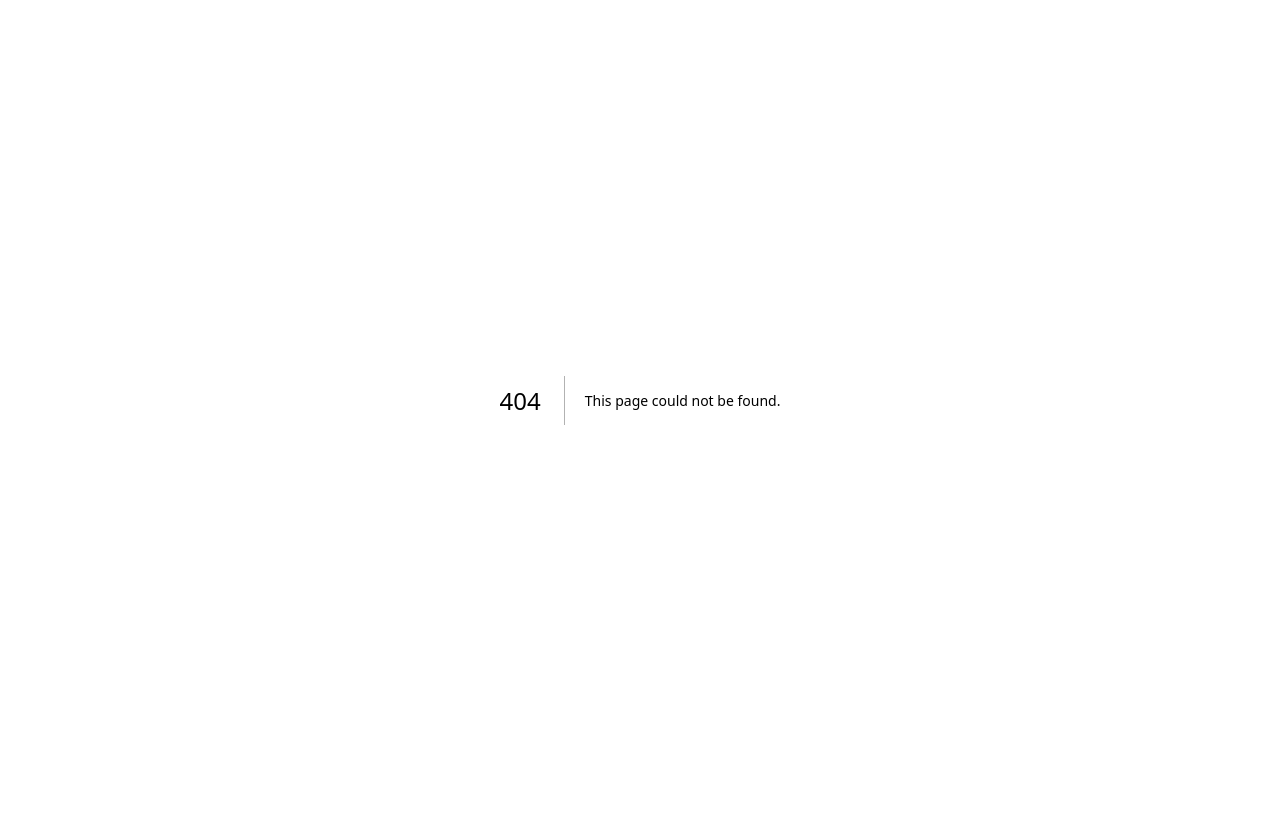
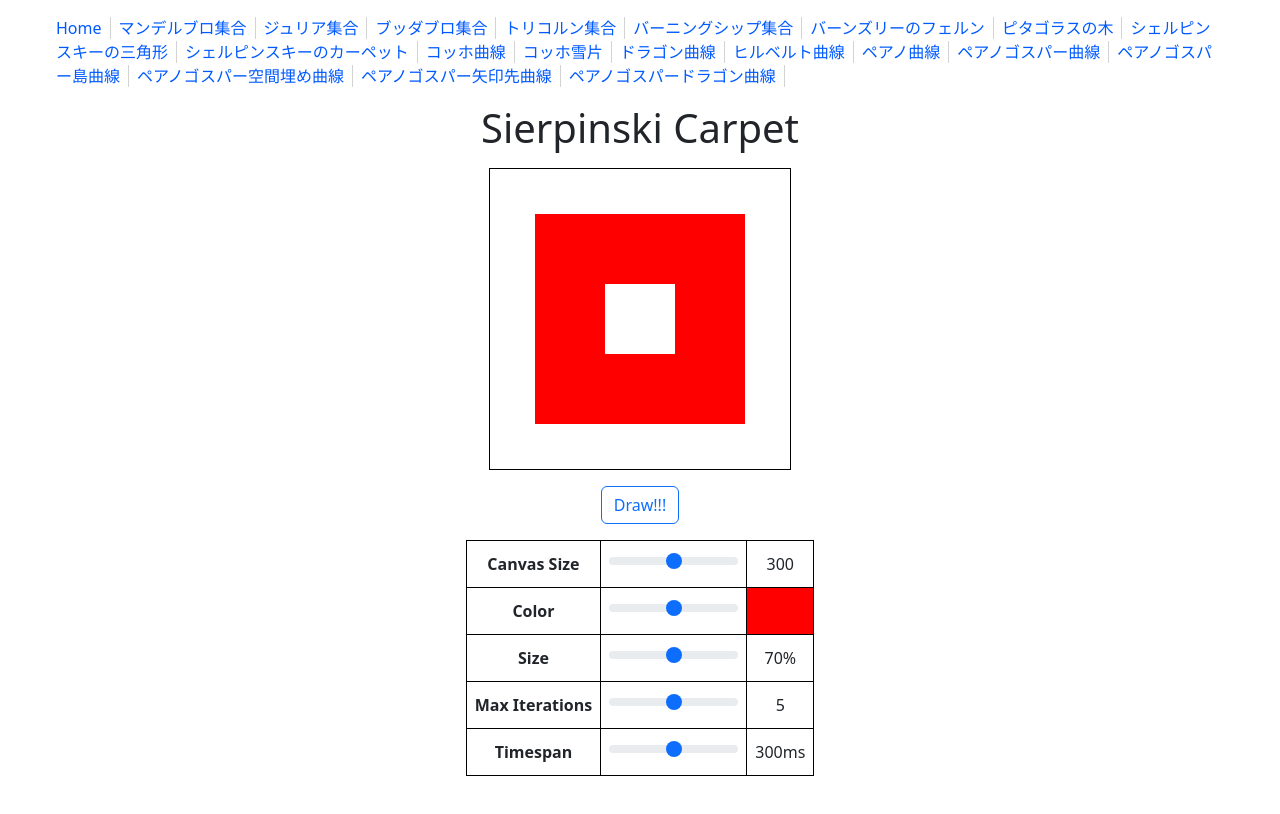
Before and after one commit to osawa-koki/fractal-drawer.ts, a Next.js app: page /sierpinski-carpet in a window 1280 px wide. Before the commit this address had no page. Shown: the top 814 px of the page. Built offline with nearby package versions, Linux system fonts and the light colour scheme.

Commit message:
sierpinski-carpet

```diff
--- /dev/null
+++ b/pages/sierpinski-carpet.tsx
@@ -0,0 +1,140 @@
+import React, { useRef, useState, useEffect } from 'react';
+import Button from 'react-bootstrap/Button';
+import Form from 'react-bootstrap/Form';
+
+import Layout from '../components/Layout';
+import Settings from '../components/Settings';
+
+const pageName = 'Sierpinski Carpet';
+
+const canvasMinSize = 100;
+const canvasMaxSize = 500;
+const sizeMin = 50;
+const sizeMax = 100;
+const maxIterationMinCount = 3;
+const maxIterationMaxCount = 15;
+const timespanMin = 100;
+const timespanMax = 1000;
+
+type coord = {
+  x: number;
+  y: number;
+};
+
+const SierpinskiCarpet = () => {
+
+  let canvasRef = useRef<HTMLCanvasElement>(null);
+
+  let [canvasSize, setCanvasSize] = useState(300);
+  let [color, setColor] = useState(0);
+  let [carpetSize, setCarpetSize] = useState(70);
+  let [maxIterations, setMaxIterations] = useState(5);
+  let [timespan, setTimespan] = useState(300);
+
+  let canvas: HTMLCanvasElement;
+  let ctx: CanvasRenderingContext2D;
+
+  useEffect (() => {
+    canvas = canvasRef.current!;
+    ctx = canvas.getContext('2d')!;
+    Draw(false);
+  }, [canvasSize, color, carpetSize, maxIterations, timespan]);
+
+  function Draw(execute: boolean = true) {
+    const cross_join = (arg: number[]): coord[] => {
+      const answer: coord[] = [];
+      arg.forEach(x => {
+        arg.forEach(y => {
+          answer.push({x: x, y: y} as coord);
+        });
+      });
+      return answer;
+    }
+    function recFx(x: number, y: number, size: number, n: number) {
+      if (maxIterations < n) {
+        return;
+      }
+      if (n / 2 === 0) {
+        ctx.fillStyle = `hsl(${color}, 100%, 50%)`;
+      } else {
+        ctx.fillStyle = "white";
+      }
+      // 「3 * 3」の座標を取得
+      const xys = [
+        1 / 9 * size,
+        4 / 9 * size,
+        7 / 9 * size,
+      ];
+      cross_join(xys).forEach(xy => {
+        ctx.fillRect(
+          xy.x + x,
+          xy.y + y,
+          size / 9,
+          size / 9
+        );
+        setTimeout(() => {
+          recFx(
+            xy.x + x - size / 9,
+            xy.y + y - size / 9,
+            size / 3,
+            n + 1
+          );
+        }, timespan);
+      });
+    }
+    ctx.clearRect(0, 0, canvasSize, canvasSize);
+    const size = canvasSize * carpetSize / 100;
+    const start = (canvasSize - size) / 2;
+    ctx.fillStyle = `hsl(${color}, 100%, 50%)`;
+    ctx.fillRect(start, start, size, size);
+    ctx.fillStyle = "white";
+    const sizeInside = size / 3;
+    const startInside = start + sizeInside;
+    ctx.fillRect(startInside, startInside, sizeInside, sizeInside);
+    if (execute === false) return;
+    recFx(start, start, size, 1);
+  }
+
+  return (
+    <Layout title={`${pageName} (${Settings.ProjectName})`} favicon='feature-image/sierpinski-carpet.png'>
+      <div id='CanvasArea'>
+        <h1>{pageName}</h1>
+        <canvas ref={canvasRef} width={canvasSize} height={canvasSize} />
+      </div>
+      <div id='button-div'>
+        <Button variant="outline-primary" onClick={() => {Draw(true)}}>Draw!!!</Button>
+      </div>
+      <table id='Settings'>
+        <tbody>
+          <tr>
+            <th>Canvas Size</th>
+            <td><Form.Range min={canvasMinSize} max={canvasMaxSize} onInput={(e) => {setCanvasSize(parseInt((e.target as HTMLInputElement).value))}} /></td>
+            <td>{canvasSize}</td>
+          </tr>
+          <tr>
+            <th>Color</th>
+            <td><Form.Range min={0} max={360} onInput={(e) => {setColor(parseInt((e.target as HTMLInputElement).value))}} /></td>
+            <td style={{backgroundColor: `hsl(${color}, 100%, 50%)`}}></td>
+          </tr>
+          <tr>
+            <th>Size</th>
+            <td><Form.Range min={sizeMin} max={sizeMax} onInput={(e) => {setCarpetSize(parseInt((e.target as HTMLInputElement).value))}} /></td>
+            <td>{carpetSize}%</td>
+          </tr>
+          <tr>
+            <th>Max Iterations</th>
+            <td><Form.Range min={maxIterationMinCount} max={maxIterationMaxCount} onInput={(e) => {setMaxIterations(parseInt((e.target as HTMLInputElement).value))}} /></td>
+            <td>{maxIterations}</td>
+          </tr>
+          <tr>
+            <th>Timespan</th>
+            <td><Form.Range min={timespanMin} max={timespanMax} onInput={(e) => {setTimespan(parseInt((e.target as HTMLInputElement).value))}} /></td>
+            <td>{timespan}ms</td>
+          </tr>
+        </tbody>
+      </table>
+    </Layout>
+  );
+};
+
+export default SierpinskiCarpet;
```
